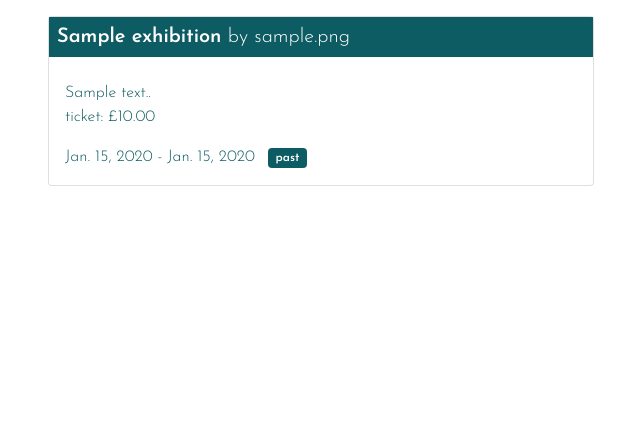
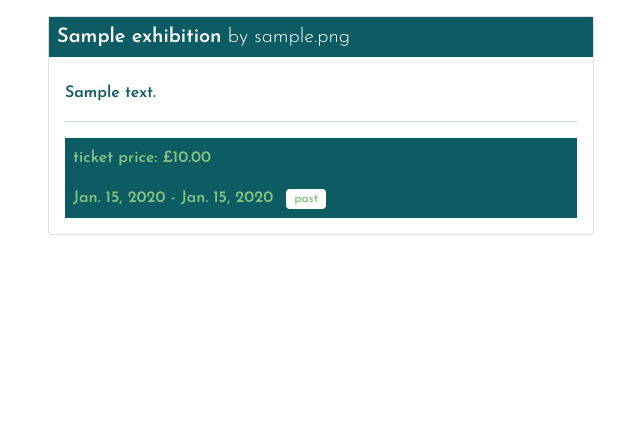
Before and after one commit to daisygunn/heiwa-gallery, a Django app: page /exhibitions/ in a window 1280 px wide. Shown: the part 356-790 px from the top of the page, without its empty margins (34-674 px from the left). Run offline with Django 3.2, Linux system fonts and the light colour scheme; tables that the repository leaves empty hold one stand-in row (values such as "Sample post"); some libraries are stand-ins or nearby versions.

Commit message:
Update exhibitions template display and link page in index carousel. Correct exhibition_list view to make that the status is saved each time the view is called.

```diff
--- a/exhibitions/models.py
+++ b/exhibitions/models.py
@@ -43,8 +43,8 @@ class Exhibitions(models.Model):
         start_date = self.date_starting
         end_date = self.date_finishing
 
-        # format of date/time strings; assuming dd/mm/yyyy
-        date_format = "%d/%m/%Y %H:%M:%S"
+        # # format of date/time strings; assuming dd/mm/yyyy
+        # date_format = "%d/%m/%Y %H:%M:%S"
 
         # create datetime objects from the strings
         start = start_date
--- a/exhibitions/templates/exhibitions/exhibitions.html
+++ b/exhibitions/templates/exhibitions/exhibitions.html
@@ -15,13 +15,15 @@
                             <h5 class="mt-2 mx-2"><strong>{{ exhibition.name }} </strong>by {{ exhibition.photographer_artist }}</h5>
                         </div>
                         <div class="card-body brand-blue">
-                            <p class="read-more">read more <span><i class="fas fa-arrow-down" data-id="{{ exhibition.name }}-description"></i></span></p>
-                            <div class="read-less" id="{{ exhibition.name }}-description">
-                                <p class="card-text">{{ exhibition.description }}.</p>
+                            <!-- <p class="read-more">read more <span><i class="fas fa-arrow-down" data-id="{{ exhibition.name }}-description"></i></span></p> -->
+                            <div class="" id="{{ exhibition.name }}-description">
+                                <p class="card-text fw-bolder">{{ exhibition.description }}</p>
                             </div>
-                            <p class="card-text">ticket: £{{ exhibition.entrance_fee }}</p>
-                            <p></p>
-                            <p class="card-text">{{ exhibition.date_starting }} - {{ exhibition.date_finishing }} <span class="badge badge-pill bg-brand-blue text-white mx-2">{{ exhibition.status }}</span></p>
+                            <hr>
+                            <div class="bg-brand-blue p-2">
+                                <p class="card-text green-text fw-bolder">ticket price: £{{ exhibition.entrance_fee }}</p>
+                                <p class="card-text green-text bg-brand-blue fw-bolder">{{ exhibition.date_starting }} - {{ exhibition.date_finishing }} <span class="badge badge-pill bg-white green-text mx-2">{{ exhibition.status }}</span></p>
+                            </div>
                         </div>
                     </div>
                 </div>
--- a/exhibitions/views.py
+++ b/exhibitions/views.py
@@ -7,6 +7,7 @@ def exhibitions_list(request):
     exhibitions_info = Exhibitions.objects.all()
     for exhibition in exhibitions_info:
         exhibition.now_showing_calc()
+        exhibition.save()
     context = {
         'exhibitions': exhibitions_info
     }
--- a/home/templates/home/index.html
+++ b/home/templates/home/index.html
@@ -24,7 +24,7 @@
                         <img class="d-block w-100" src="{{ MEDIA_URL }}carousel_image_1.jpg" alt="First slide ">
                         <div class="carousel-caption d-block">
                             <h5>exhibitions</h5>
-                            <p>see which <a href="#" class="green-link">exhibitions</a> are currently showing</p>
+                            <p>see which <a href="{% url 'exhibitions_list' %}" class="green-link">exhibitions</a> are currently showing</p>
                           </div>
                     </div>
                     <div class="carousel-item">
--- a/static/css/base.css
+++ b/static/css/base.css
@@ -23,6 +23,10 @@ body {
 
 .brand-blue {
   color: #0d5c63;
+}
+
+.green-text {
+  color: #85c280;
 }
 
 .container-clip {
```
